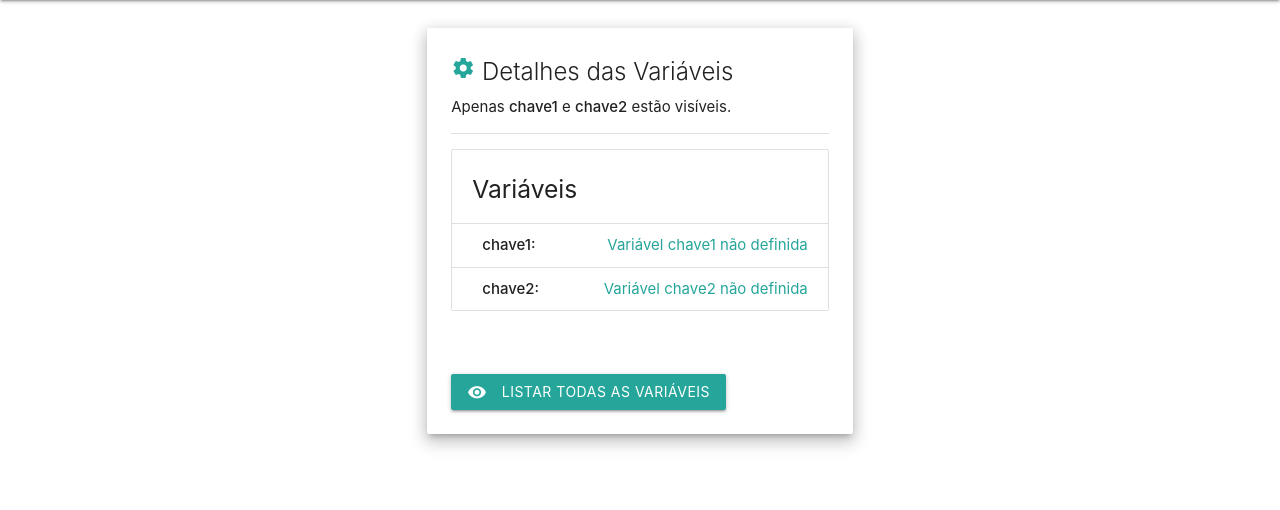
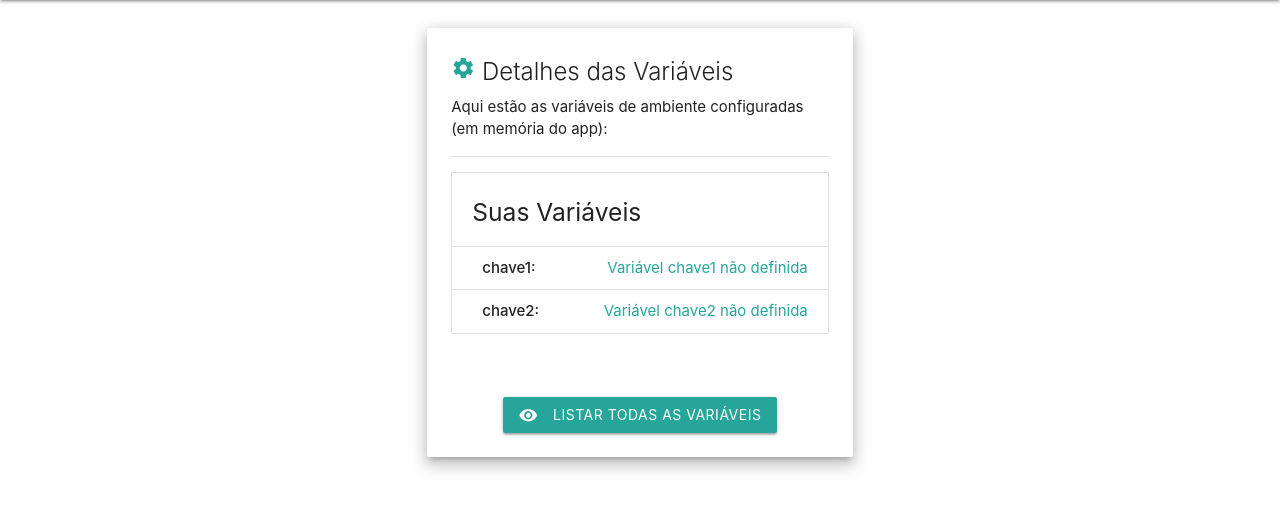
Before and after one commit to tonanuvem/aks, a Flask app: page / in a window 1280 px wide. Shown: the part 64-574 px from the top of the page. Run offline with Flask 3, Linux system fonts and the light colour scheme.

Commit message:
Update index.html

```diff
--- a/helmcharts/python-app-env/templates/index.html
+++ b/helmcharts/python-app-env/templates/index.html
@@ -7,7 +7,6 @@
     <link href="https://cdnjs.cloudflare.com/ajax/libs/materialize/1.0.0/css/materialize.min.css" rel="stylesheet">
 </head>
 <body>
-
 <nav class="teal lighten-2 z-depth-1">
     <div class="nav-wrapper container">
         <a href="#" class="brand-logo center">
@@ -25,16 +24,10 @@
                         <i class="material-icons teal-text text-lighten-1">settings</i>
                         Detalhes das Variáveis
                     </span>
-                    <p>
-                        {% if mostrar_todas %}
-                            Listando <strong>todas</strong> as variáveis de ambiente:
-                        {% else %}
-                            Apenas <strong>chave1</strong> e <strong>chave2</strong> estão visíveis.
-                        {% endif %}
-                    </p>
+                    <p>Aqui estão as variáveis de ambiente configuradas (em memória do app):</p>
                     <div class="divider" style="margin: 15px 0;"></div>
                     <ul class="collection with-header">
-                        <li class="collection-header"><h5>Variáveis</h5></li>
+                        <li class="collection-header"><h5>Suas Variáveis</h5></li>
                         {% for key, value in env_vars.items() %}
                             <li class="collection-item">
                                 <strong>{{ key }}:</strong>
@@ -44,12 +37,21 @@
                     </ul>
                 </div>
 
-                <div class="card-content">
-                    <form method="GET" action="{{ url_for('list_env_var') }}">
-                        <button type="submit" class="waves-effect waves-light btn teal lighten-1">
-                            <i class="material-icons left">visibility</i>Listar Todas as Variáveis
-                        </button>
-                    </form>
+                <!-- NOVA DIV DE BOTÕES -->
+                <div class="card-content center-align">
+                    {% if mostrar_todas %}
+                        <form method="GET" action="{{ url_for('show_env_vars') }}">
+                            <button type="submit" class="waves-effect waves-light btn grey lighten-1">
+                                <i class="material-icons left">arrow_back</i>Mostrar Apenas chave1 e chave2
+                            </button>
+                        </form>
+                    {% else %}
+                        <form method="GET" action="{{ url_for('list_env_var') }}">
+                            <button type="submit" class="waves-effect waves-light btn teal lighten-1">
+                                <i class="material-icons left">visibility</i>Listar Todas as Variáveis
+                            </button>
+                        </form>
+                    {% endif %}
                 </div>
 
             </div>
```
